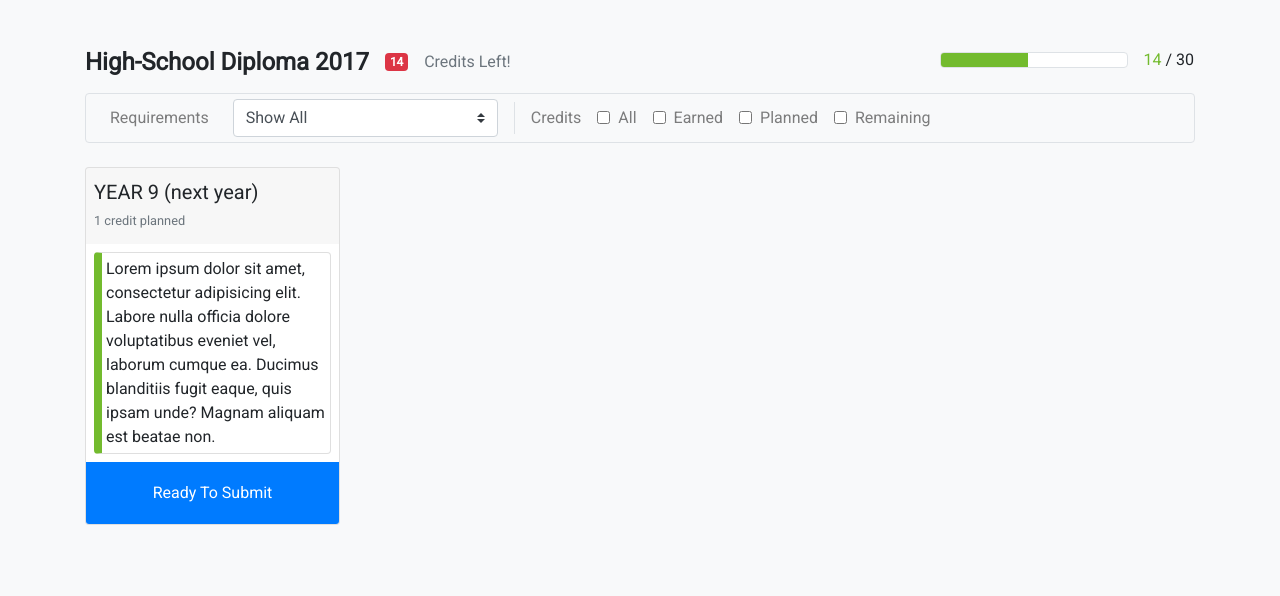
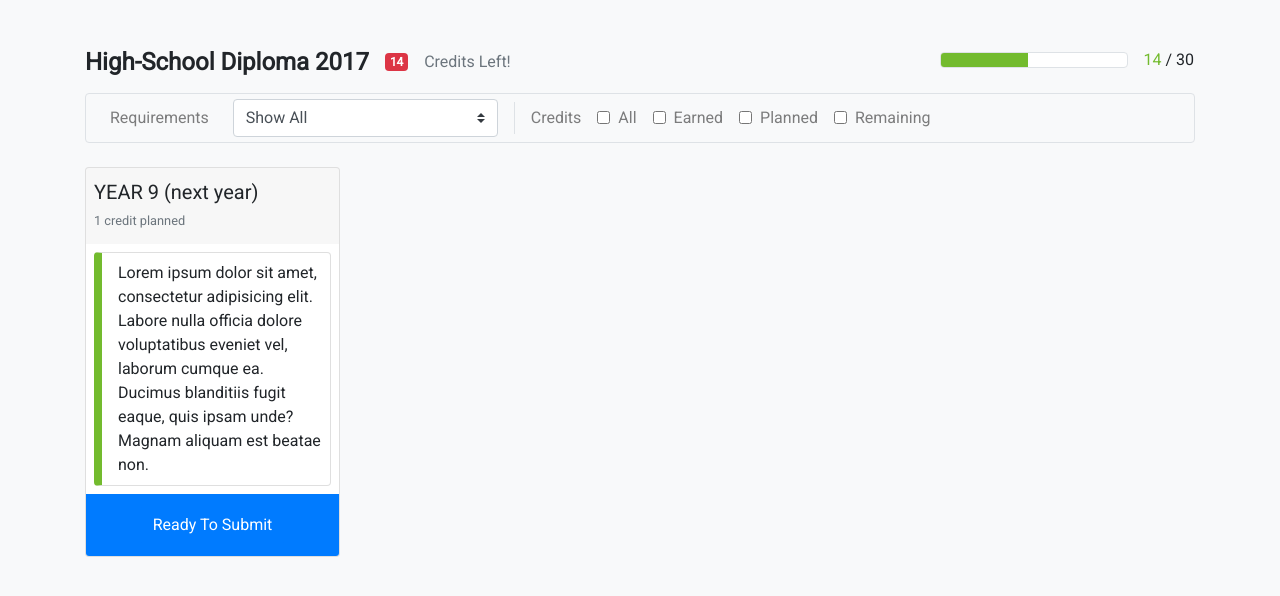
Before and after one commit to infn8/pixel-perfect-coding-challenge, a website built with webpack: page src/index.html in a window 1280 px wide. Built offline with nearby package versions, Linux system fonts and the light colour scheme.

Commit message:
better class

```diff
--- a/src/index.html
+++ b/src/index.html
@@ -79,7 +79,7 @@
           <div class="card-body p-2">
             <div class="courses">
               <div class="course card callout callout-success">
-                <div class="card-body p-1">
+                <div class="card-body course-body">
                   Lorem ipsum dolor sit amet, consectetur adipisicing elit. Labore nulla officia dolore voluptatibus eveniet vel, laborum cumque ea. Ducimus blanditiis fugit eaque, quis ipsam unde? Magnam aliquam est beatae non.
                 </div><!-- /.card-body -->
               </div><!-- /.course card -->
```
